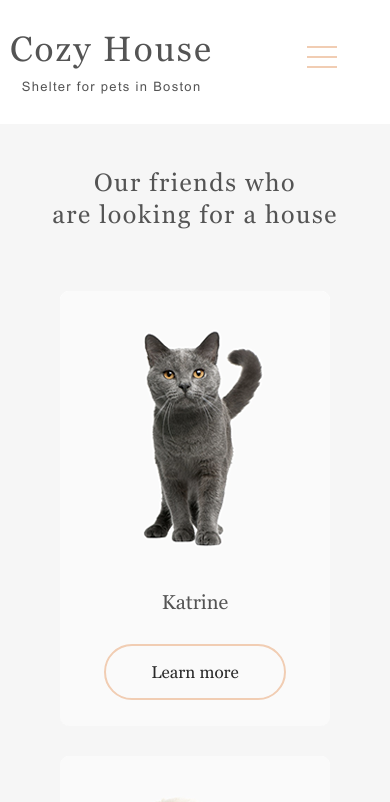
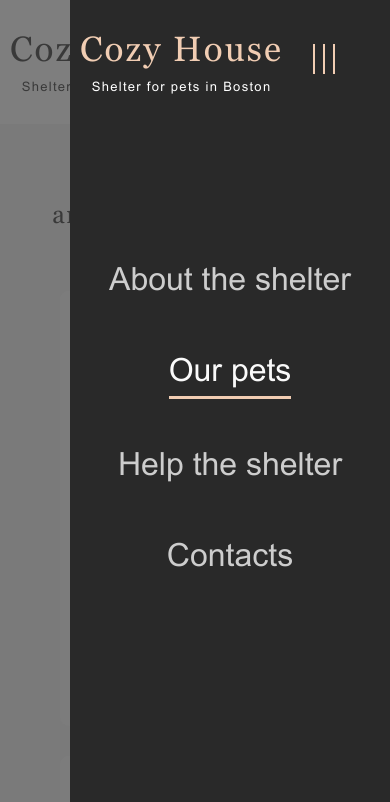
Before and after one commit to ansaganie/virtual-keyboard, a plain HTML site: page shelter/pages/pets/index.html in a window 390 px wide. Both pictures are taken after a click on the button 322 px from the left and 59 px from the top of the page. Shown: the top 802 px of the page. Drawn offline with Linux system fonts and the light colour scheme.

Commit message:
feat: Add functions to open and close burger menu

```diff
--- a/shelter/assets/styles/common/blocks/_header.scss
+++ b/shelter/assets/styles/common/blocks/_header.scss
@@ -1,4 +1,8 @@
 @use '../_variables.scss' as vars;
+
+.mobile-menu__opened {
+  overflow: hidden;
+}
 
 .burger-button {
   padding: 0;
--- a/shelter/assets/styles/pets/pets.scss
+++ b/shelter/assets/styles/pets/pets.scss
@@ -27,22 +27,24 @@
   color: vars.$color-dark-3xl;
 }
 
-
+.burger-button--primary svg {
+  stroke: vars.$color-primary;
+}
 
 @media screen and (max-width:767px) {
-  .menu__logo > .logo__title {
+  .burger__logo > .logo__title {
     color: vars.$color-primary;
   }
 
-  .menu__logo > .logo__subtitle {
+  .burger__logo > .logo__subtitle {
     color: vars.$color-light-xl;
   }
 
-  .menu__item > .menu__link {
+  .burger__item > .burger__link {
     color: vars.$color-dark-s;
   }
 
-  .menu__item--active > .menu__link {
+  .burger__item--active > .burger__link {
     color: vars.$color-light-s;
   }
 }
--- /dev/null
+++ b/shelter/common/header.js
@@ -0,0 +1,30 @@
+const SITE_HEADER = document.querySelector('.site-header');
+const BURGER = document.querySelector('.burger');
+const BURGER_LINKS = document.querySelectorAll('.burger__link');
+const BURGER_BUTTON = document.querySelector('.burger-button');
+const MOBILE_MENU = document.querySelector('.mobile-menu');
+
+let isMobileMenuOpen = false;
+
+const openMenu = () => {
+    document.body.classList.add('mobile-menu__opened');
+    SITE_HEADER.classList.add('header--hidden');
+    MOBILE_MENU.classList.add('mobile-menu--open');
+    BURGER.classList.add('burger--open');
+    BURGER_BUTTON.classList.add('burger-button--open', 'burger-button--primary')
+    isMobileMenuOpen = true;
+}
+
+const closeMenu = () => {
+    document.body.classList.remove('mobile-menu__opened');
+    SITE_HEADER.classList.remove('header--hidden');
+    MOBILE_MENU.classList.remove('mobile-menu--open');
+    BURGER.classList.remove('burger--open');
+    BURGER_BUTTON.classList.remove('burger-button--open', 'burger-button--primary');
+    isMobileMenuOpen = false;
+}
+
+BURGER.addEventListener('click', (evt) => evt.stopPropagation());
+BURGER_BUTTON.addEventListener('click', () => isMobileMenuOpen ? closeMenu() : openMenu());
+BURGER_LINKS.forEach((link) => link.addEventListener('click', () => closeMenu()));
+MOBILE_MENU.addEventListener('click', () => closeMenu())
--- a/shelter/pages/pets/index.html
+++ b/shelter/pages/pets/index.html
@@ -34,7 +34,7 @@
       </nav>
 
       <button type="button" class="burger-button header__burger-button">
-        <svg width="30" height="22" viewBox="0 0 30 22" stroke="#F1CDB3" xmlns="http://www.w3.org/2000/svg">
+        <svg class="" width="30" height="22" viewBox="0 0 30 22" stroke="#000" xmlns="http://www.w3.org/2000/svg">
           <line y1="21" x2="30" y2="21" stroke-width="2"/>
           <line y1="11" x2="30" y2="11" stroke-width="2"/>
           <line y1="1" x2="30" y2="1" stroke-width="2"/>
@@ -52,13 +52,13 @@
 
           <ul class="burger__wrapper">
             <li class="burger__item">
-              <a href="../main" class="menu__link">About the shelter</a>
+              <a href="../main" class="burger__link">About the shelter</a>
             </li>
             <li class="burger__item burger__item--active">
-              <a class="menu__link">Our pets</a>
+              <a class="burger__link">Our pets</a>
             </li>
             <li class="burger__item">
-              <a href="../main/#help" class="menu__link">Help the shelter</a>
+              <a href="../main/#help" class="burger__link">Help the shelter</a>
             </li>
             <li class="burger__item">
               <a href="#footer" class="burger__link">Contacts</a>
@@ -224,5 +224,8 @@
       <img class="footer__picture" src="../../assets/images/common/footer-puppy.png" alt="Puppy's picture">
     </div>
   </footer>
+
+  <script src="../../common/header.js"></script>
+  <script src="./script.js"></script>
 </body>
 </html>
```
Also changed, not shown: shelter/pages/main/index.html (+3 -0 lines), shelter/assets/styles/main/main.css, shelter/assets/styles/pets/pets.css, 2 other files.
